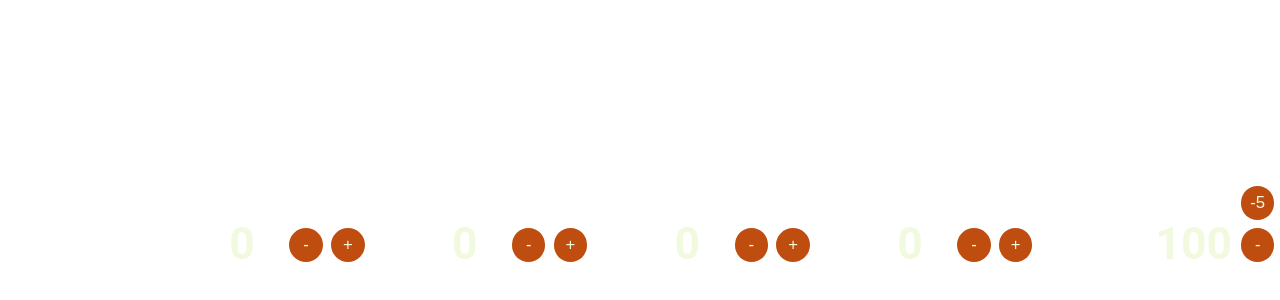
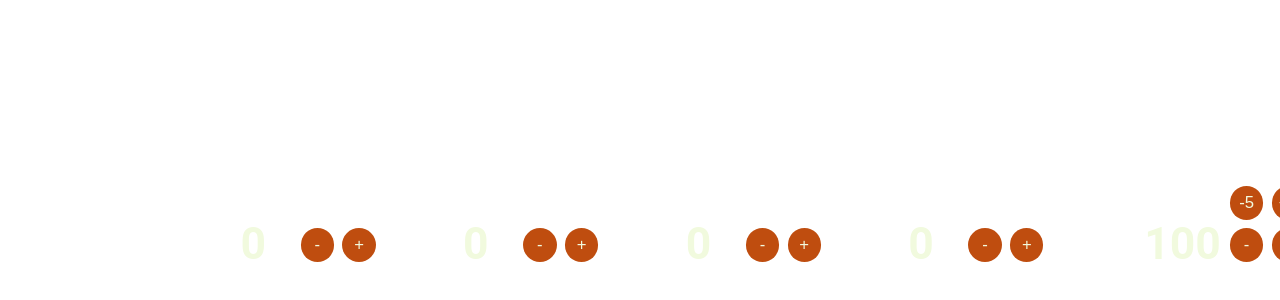
Before and after one commit to meganfitchett-jpg/All-Counters, a plain HTML site: page index.html in a window 1280 px wide. Shown: the part 176-476 px from the top of the page. Drawn offline with Linux system fonts and the light colour scheme.

Commit message:
Update index.html

```diff
--- a/index.html
+++ b/index.html
@@ -41,7 +41,7 @@
         box-sizing: border-box;
       }
       .counter:nth-child(5) {
-        padding-left: calc(var(--u) * 20);
+        padding-left: calc(var(--u) * 16);
       }
       .controls {
         display: flex;
```
